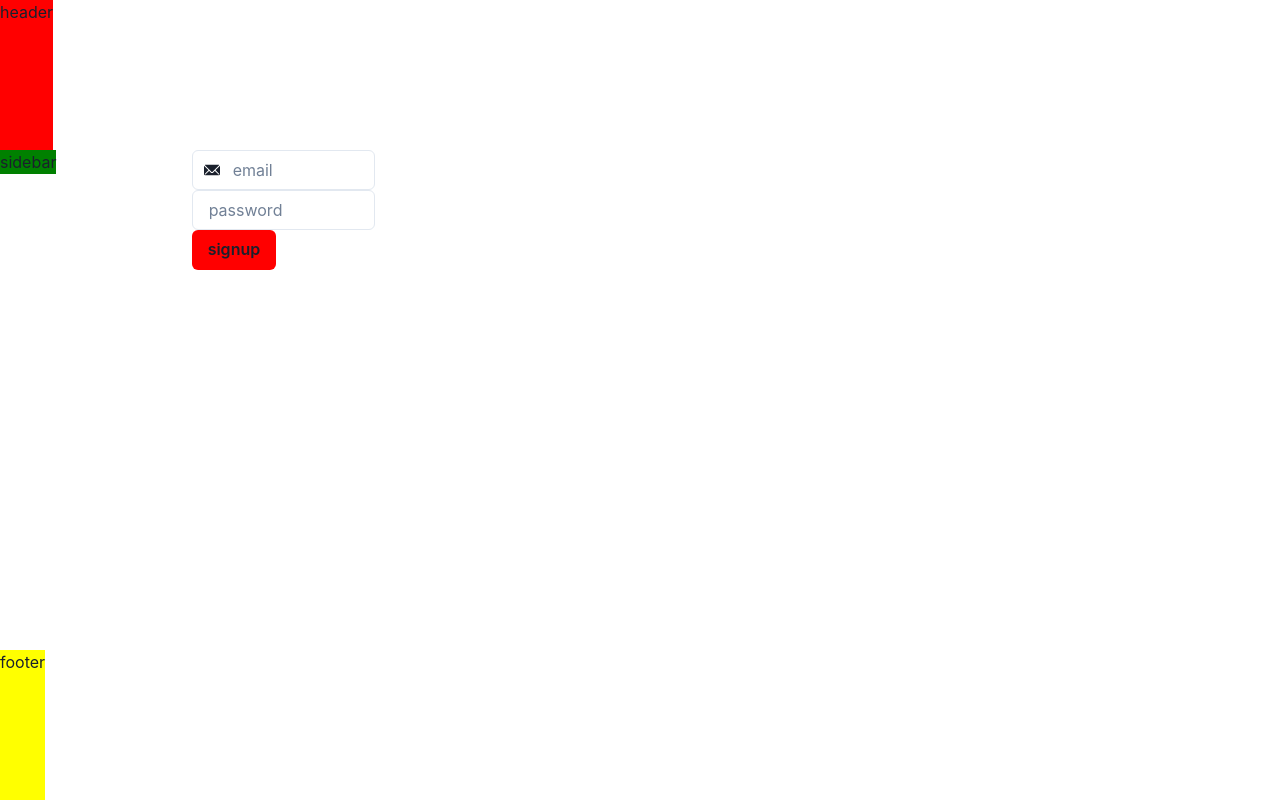
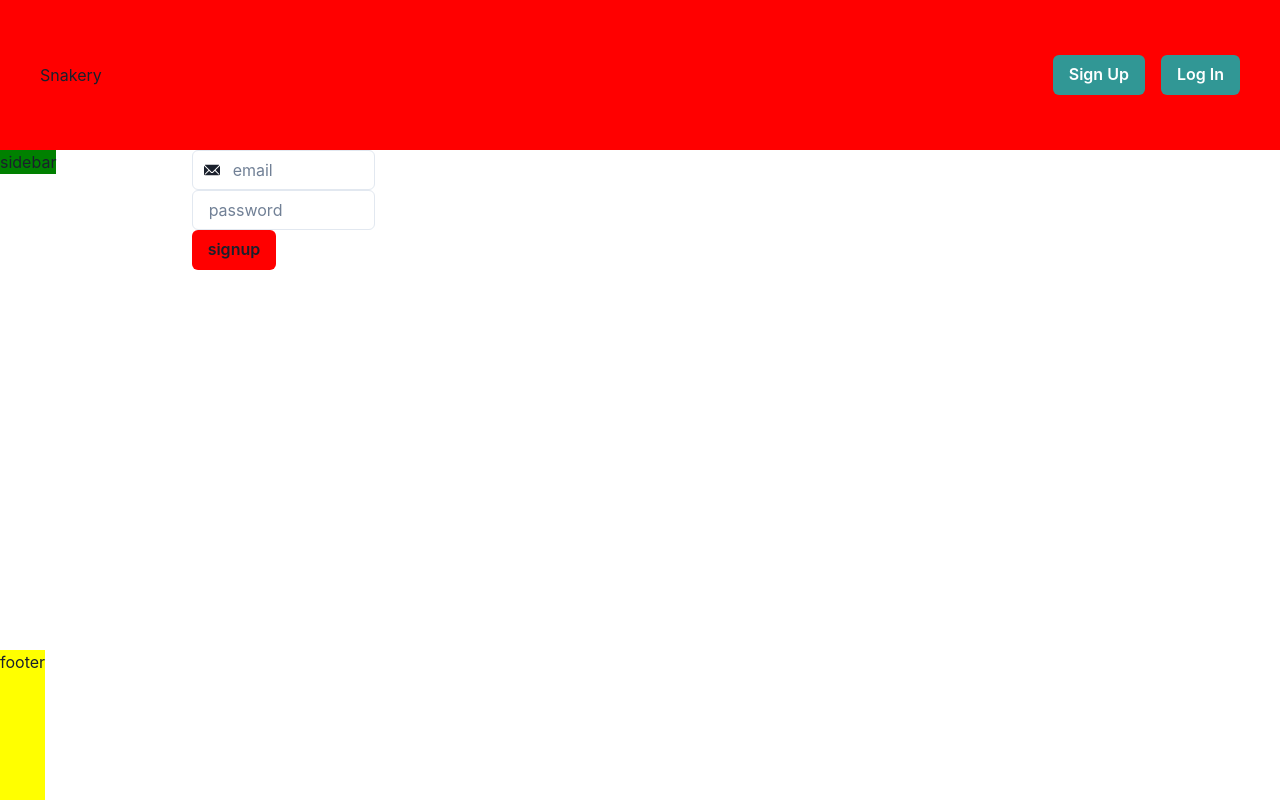
Before and after one commit to jimlim14/snakery, a Next.js app: page /signup in a window 1280 px wide. Built offline with nearby package versions, Linux system fonts and the light colour scheme.

Commit message:
fixed Box"s width for header component

```diff
--- a/components/layout.tsx
+++ b/components/layout.tsx
@@ -1,16 +1,26 @@
-import { Box } from '@chakra-ui/react';
+import { Box, Flex, ButtonGroup, Button, Spacer } from '@chakra-ui/react';
 import { Layout } from '../interface/Layout';
+import Header from './header';
 
 const Layout = ({ children }: Layout) => {
 	return (
 		<Box width='100vw' height='100vh'>
-			<Box position='absolute' top='0' left='0' height='150px' bg='red'>
-				header
+			<Box
+				position='absolute'
+				top='0'
+				left='0'
+				height='150px'
+				width='100%'
+				bg='red'
+			>
+				<Header />
 			</Box>
 			<Box position='absolute' top='150px' left='0' bg='green'>
 				sidebar
 			</Box>
-			<Box position='absolute' left='100px' top='150px'>{children}</Box>
+			<Box position='absolute' left='100px' top='150px'>
+				{children}
+			</Box>
 			<Box position='absolute' bottom='0' height='150px' bg='yellow'>
 				footer
 			</Box>
```
